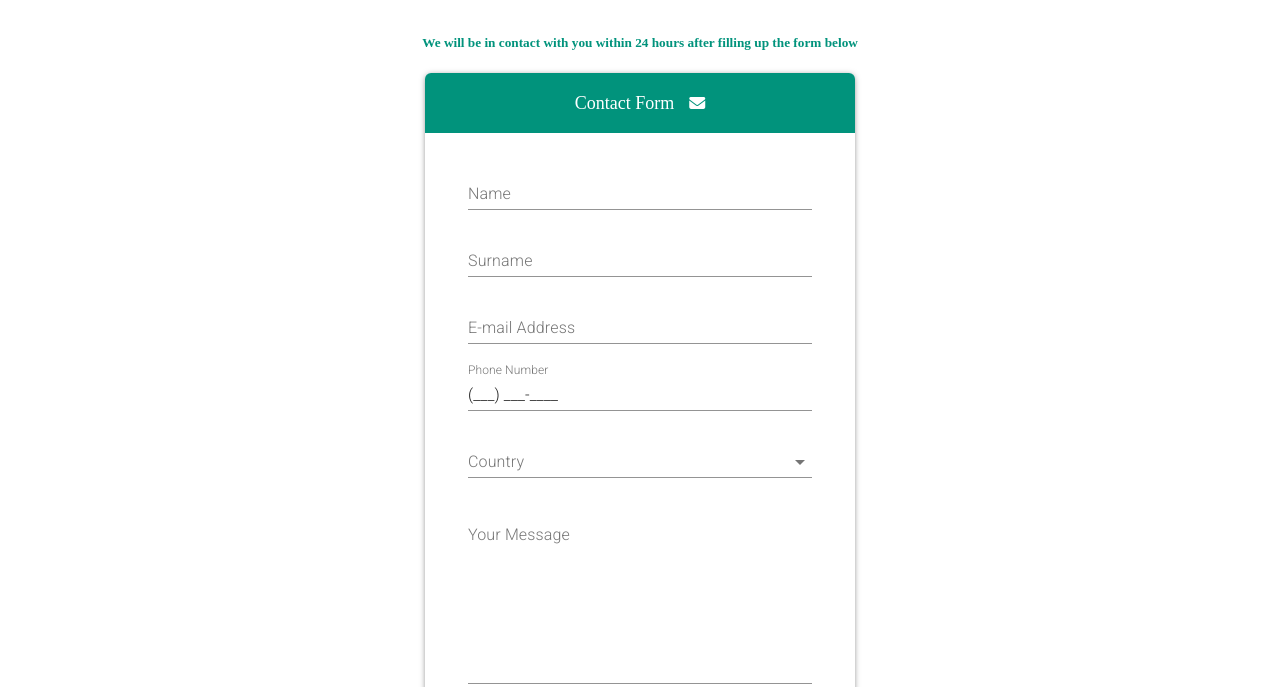
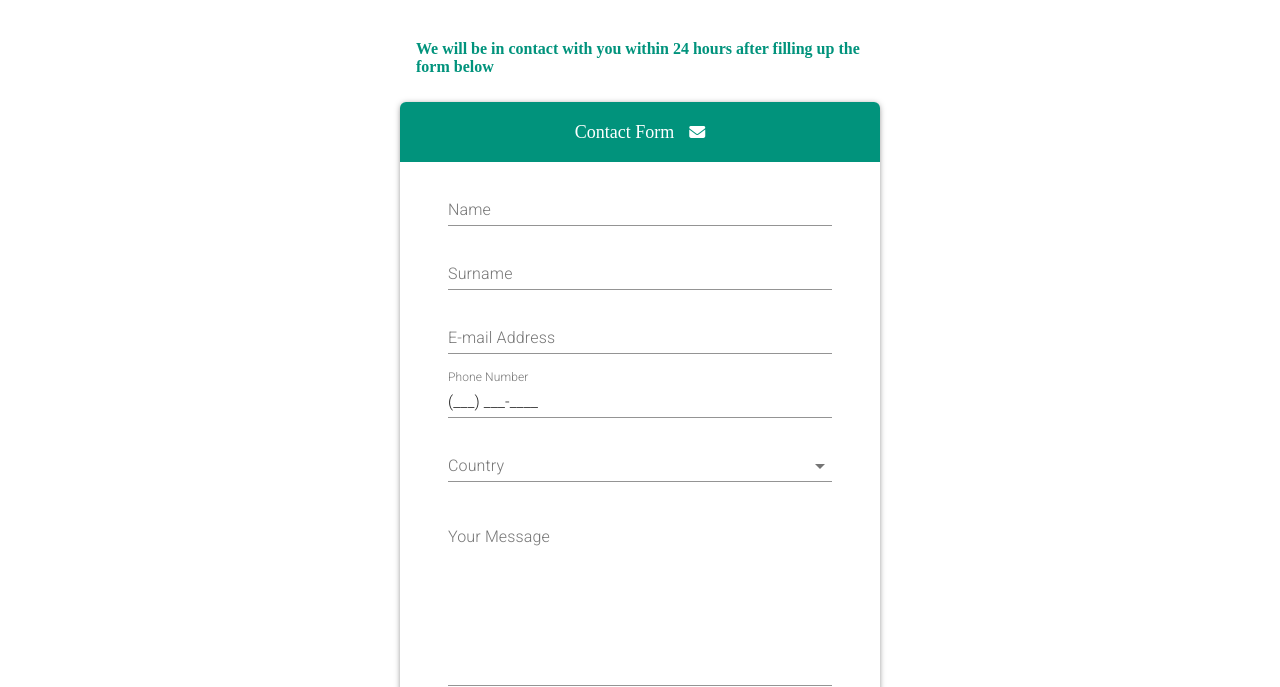
Before and after one commit to Cobatsu/Gatsby-TestOut, a Gatsby site: page /contact-us in a window 1280 px wide. Shown: the part 113-800 px from the top of the page. Built offline with nearby package versions, Linux system fonts and the light colour scheme; Gatsby itself is replaced by a stand-in of ours.

Commit message:
styled contact form

```diff
--- a/src/components/navs/responsive_nav.js
+++ b/src/components/navs/responsive_nav.js
@@ -116,12 +116,26 @@
     >
      <i style={{color: "white"}} className='fas fa-bars'></i>
     </SideBarMenuIconWrapper>
+
     <img
      src='/richmond-logo2.png'
      style={{
       height: "30px",
      }}
     ></img>
+    <div
+     className={styles.contact_buttons_item}
+     style={{padding: 0, marginRight: 8}}
+    >
+     <Link
+      to='/contact-us'
+      className={styles.linkHref}
+      style={{color: "#464660", padding: "7px 9px"}}
+     >
+      <span style={{marginRight: 6, fontSize: 11}}>Contact Us</span>
+      <i class='fas fa-paper-plane'></i>
+     </Link>
+    </div>
    </NavWrapper>
 
    <SideBar
--- a/src/pages/contact-us.js
+++ b/src/pages/contact-us.js
@@ -28,13 +28,12 @@
  margin-top: 20px;
  flex-direction: column;
  align-items: center;
-
  justify-content: center;
 `;
 
 const FormBox = styled.form`
- min-width: 430px;
- min-height: 680px;
+ min-width: 30rem;
+ min-height: 40rem;
  border-radius: 6px;
  display: flex;
 
@@ -200,7 +199,7 @@
     </ErrorCapsule>
    )}
    <GeneralWrapper>
-    <h5 style={{color: "#01937c"}}>
+    <h5 style={{color: "#01937c", fontSize: "1rem", width: "28rem"}}>
      {" "}
      We will be in contact with you within 24 hours after filling up the form
      below{" "}
@@ -213,25 +212,25 @@
 
      <InputBox>
       <TextField
-       style={{width: "100%"}}
+       style={{width: "100%", marginBottom: 10}}
        onChange={OnchangeHandler("name")}
        label='Name'
       />
 
       <TextField
-       style={{width: "100%"}}
+       style={{width: "100%", marginBottom: 10}}
        onChange={OnchangeHandler("surname")}
        label='Surname'
       />
 
       <TextField
-       style={{width: "100%"}}
+       style={{width: "100%", marginBottom: 10}}
        onChange={OnchangeHandler("e_mail")}
        label='E-mail Address'
       />
 
       <NumberFormat
-       style={{width: "100%"}}
+       style={{width: "100%", marginBottom: 10}}
        onChange={OnchangeHandler("phoneNumber")}
        customInput={TextField}
        format='(###) ###-####'
@@ -240,7 +239,7 @@
        mask='_'
       />
       <TextField
-       style={{width: "100%"}}
+       style={{width: "100%", marginBottom: 10}}
        value={contactForm["region"]}
        onChange={OnchangeHandler("region")}
        id='select'
--- a/styles/layout-style/header.module.css
+++ b/styles/layout-style/header.module.css
@@ -123,7 +123,7 @@
 .Non_Responsive_Nav {
    display: block;
 }
-@media only screen and (max-width: 1030px) {
+@media only screen and (max-width: 800px) {
    .ResponsiveNav {
       display: block;
    }
```
